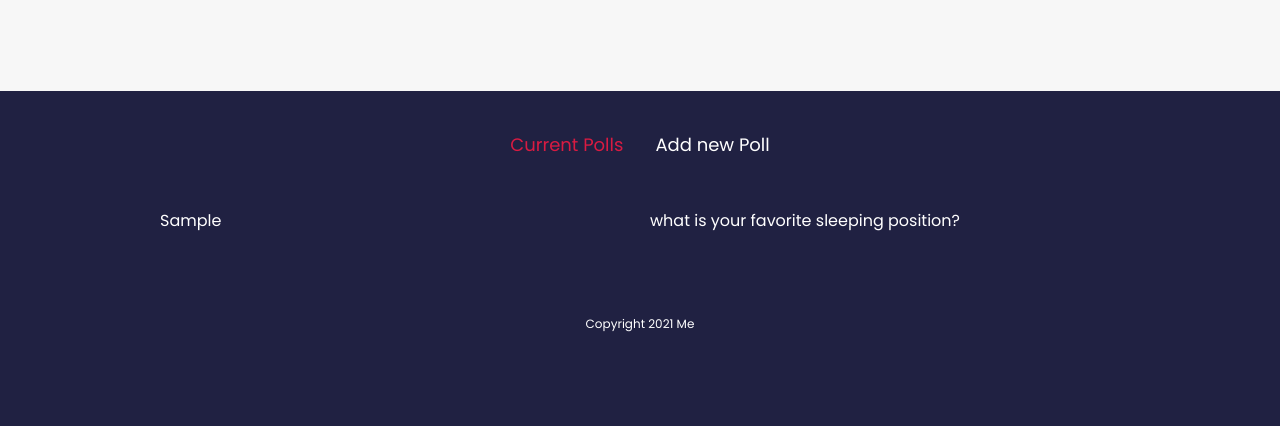
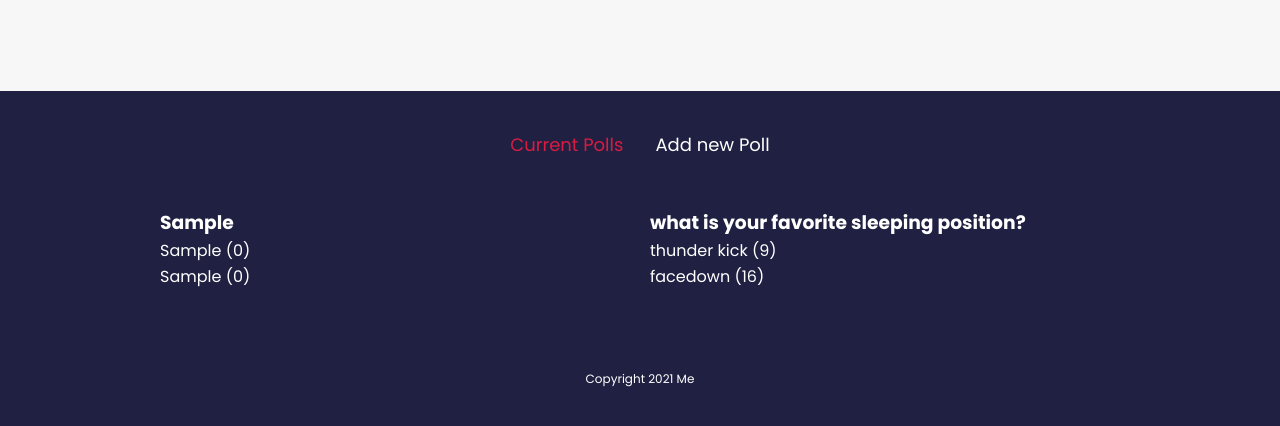
Before and after one commit to Ayu5h5hakya/svelte-startup, a Svelte app: page / in a window 1280 px wide. Both pictures are taken after typing "Sample", "Sample", "Sample" into the empty fields and a click on the button "Add Poll". Shown: the top 426 px of the page. Built offline with nearby package versions, Linux system fonts and the light colour scheme.

Commit message:
create poll detail component

```diff
--- /dev/null
+++ b/src/components/PollDetails.svelte
@@ -0,0 +1,17 @@
+<script>
+  export let poll;
+</script>
+
+<div class="poll">
+  <h3>{poll.question}</h3>
+  <div class="answer">
+    <div class="percent percent-a" />
+    <span>{poll.answerA} ({poll.voteA})</span>
+  </div>
+  <div class="answer">
+    <div class="percent percent-b" />
+    <span>{poll.answerB} ({poll.voteB})</span>
+  </div>
+</div>
+
+<style></style>
--- a/src/components/PollList.svelte
+++ b/src/components/PollList.svelte
@@ -1,10 +1,12 @@
 <script>
+  import PollDetails from "./PollDetails.svelte";
   export let polls = [];
 </script>
 
 <div class="poll-list">
   {#each polls as poll (poll.id)}
-    <div>{poll.question}</div>{/each}
+    <PollDetails {poll} />
+  {/each}
 </div>
 
 <style>
```
